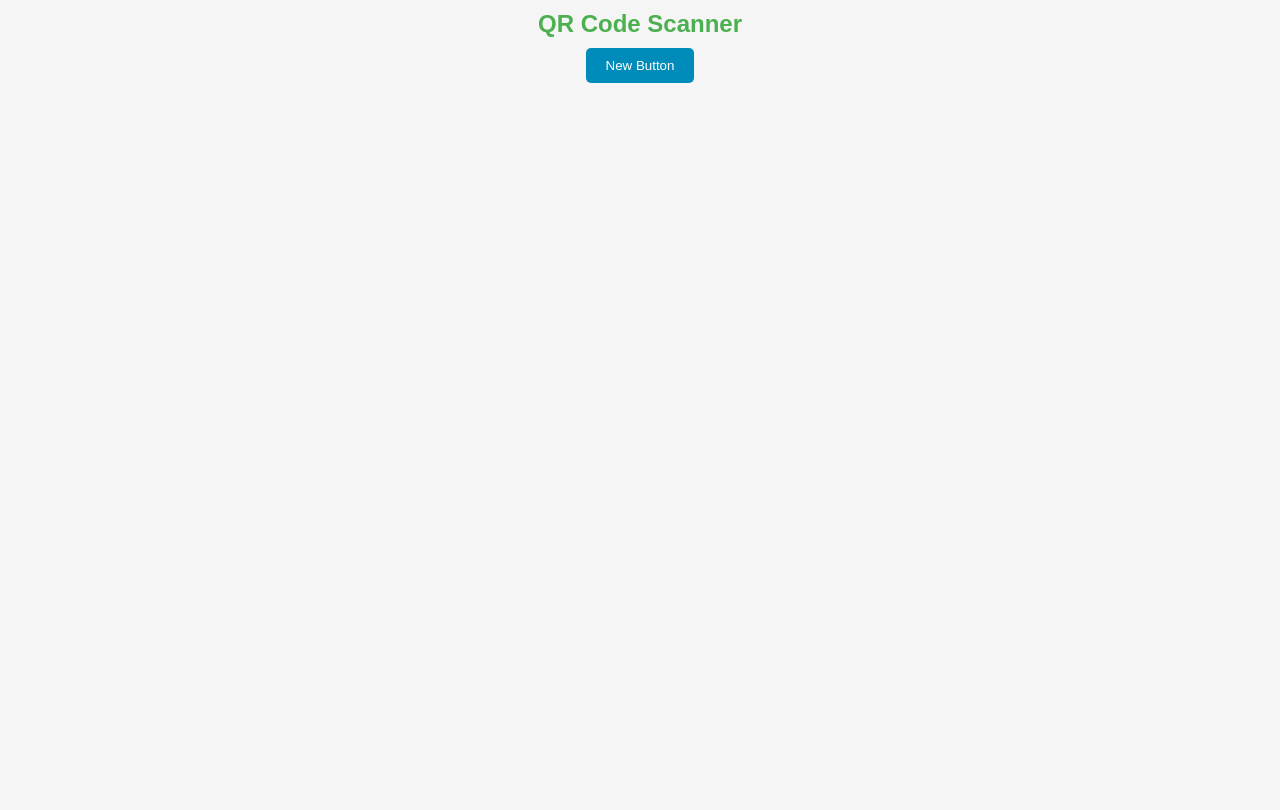
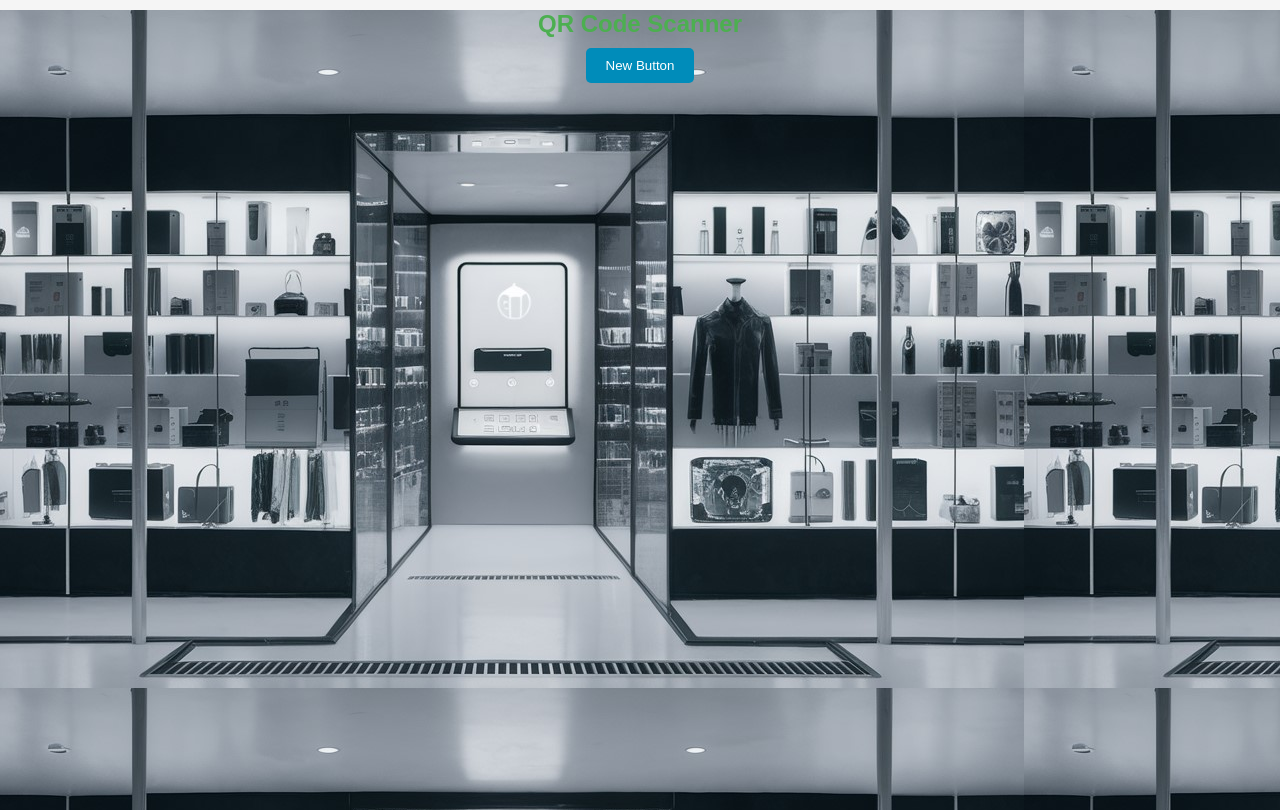
Before and after one commit to sharuksk/selfless-ticket-app, a React (Create React App) app: page / in a window 1280 px wide. Built offline with nearby package versions, Linux system fonts and the light colour scheme; the HTML template or start-up script is replaced by a standard one.

Commit message:
Backround

```diff
--- a/src/App.css
+++ b/src/App.css
@@ -1,6 +1,10 @@
 .App {
+  margin: 0;
+  border-bottom: 0;
   text-align: center;
   align-items: center;
+  height: 100vh;
+  background: url('../src/images/AI_image.jpg')
 }
 
 .App-logo {
```
Also changed, not shown: src/images/AI_image.jpg (added).
